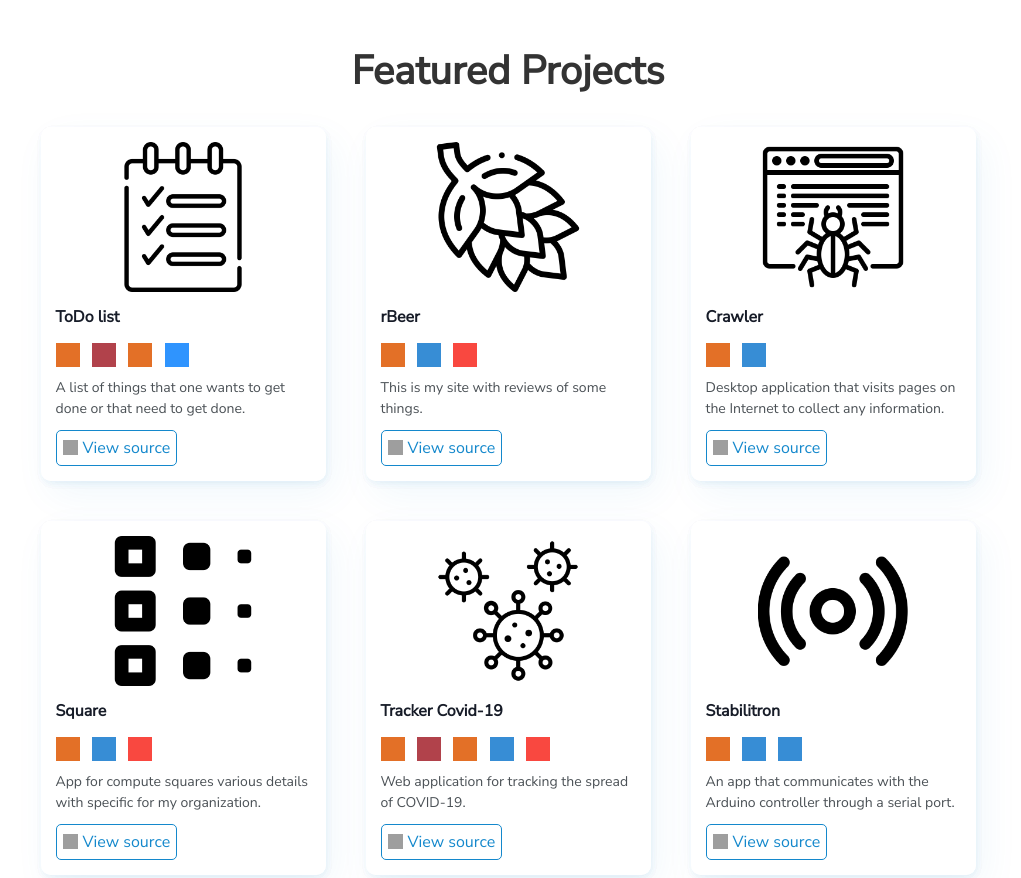
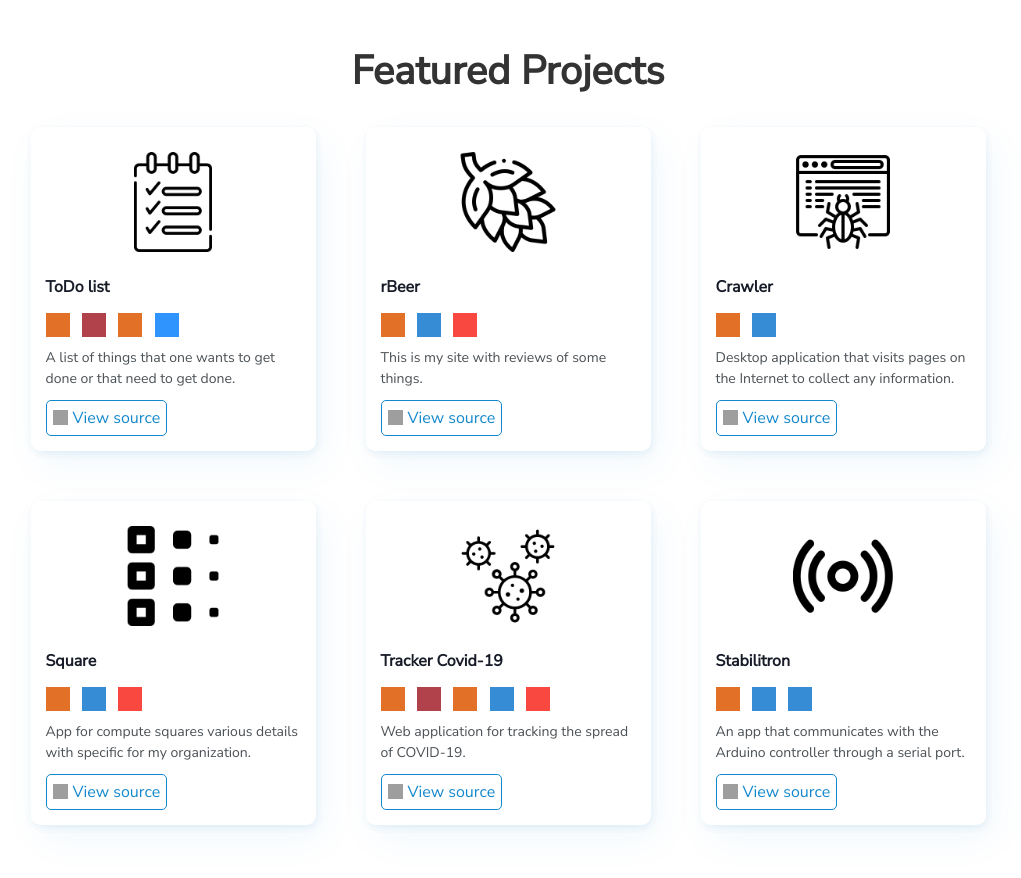
Before and after one commit to sakomg/sakomg.github.io, a plain HTML site: page index.html in a window 1280 px wide. Shown: the part 1160-2038 px from the top of the page, without its empty margins (132-1153 px from the left). Drawn offline with nearby package versions, Linux system fonts and the light colour scheme; grey boxes are pictures that could not be loaded.

```diff
--- a/assets/css/grid.css
+++ b/assets/css/grid.css
@@ -1,13 +1,13 @@
 .post-wrapper {
     display: grid;
     grid-template-columns: repeat(auto-fit, 285px);
-    gap: 40px;
+    gap: 50px;
     justify-content: center;
 }
 
 .thumbnail {
     width: 100%;
-    height: 180px;
+    height: 150px;
     object-fit: revert;
     display: flex;
     justify-content: center;
@@ -16,8 +16,8 @@
 
 .thumbnail img {
     align-self: center;
-    height: 150px;
-    width: 150px;
+    height: 100px;
+    width: 100px;
 }
 
 .post-preview {
```
